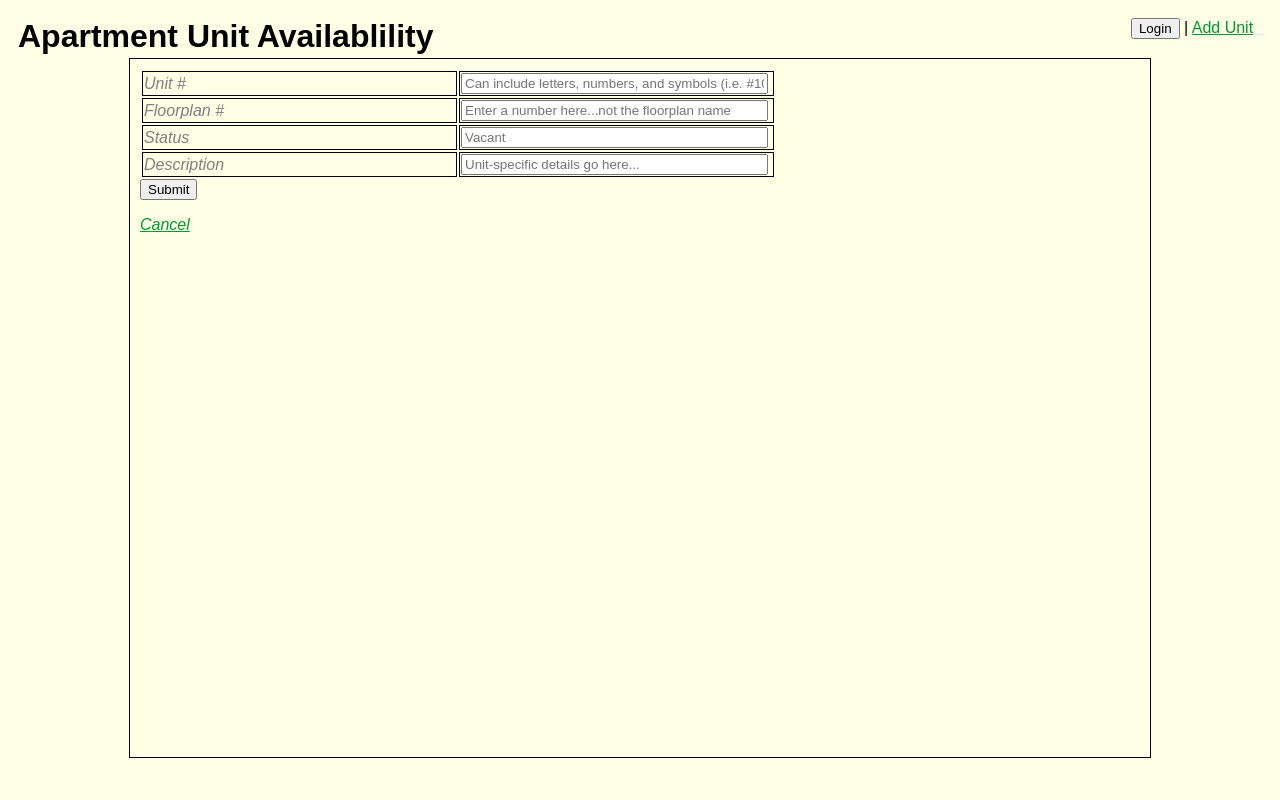
After one commit to robmonday/apartment-inventory, a Flask app: page /newunit/ in a window 1280 px wide. The commit adds this page. Run offline with Flask 2, Linux system fonts and the light colour scheme.

Commit message:
add ability to create new units and fix any related issues

```diff
--- a/database_setup.py
+++ b/database_setup.py
@@ -32,8 +32,8 @@ class Unit(Base):
     __tablename__ = 'unit'
 
     id = Column(Integer, primary_key=True)
-    name = Column(String(50))
-    status = Column(String(20), default='Vacant')
+    name = Column(String(50), nullable=False)
+    status = Column(String(20), default='Vacant', nullable=False)
     description = Column(String(300), default='No description provided...')
     floorplan_id = Column(Integer, ForeignKey('floorplan.id'))
     floorplan = relationship(Floorplan)
--- a/server.py
+++ b/server.py
@@ -59,6 +59,16 @@ def deleteUnit(floorplan_id, unit_id):
 		unit = session.query(Unit).filter_by(id=unit_id).one()
 		return render_template('deleteunit.html', unit = unit, floorplan_id=floorplan_id, unit_id=unit_id)
 
+@app.route('/newunit/', methods=['GET','POST'])
+def newUnit():
+	if request.method == 'POST':
+		newUnit = Unit(name=request.form['Name'], status=request.form['Status'], description=request.form['Description'], floorplan_id=request.form['Floorplan_ID'])
+		session.add(newUnit)
+		session.commit()
+		return redirect(url_for('showAllInv'))
+	else:
+		return render_template('newunit.html')
+
 if __name__ == '__main__':
 	app.debug = True
 	app.run(host = '0.0.0.0', port = 5000)
--- a/templates/index.html
+++ b/templates/index.html
@@ -4,9 +4,9 @@
 	<title>Apartment Unit Availability</title>
 </head>
 <body>
-	<table><tr><td>
+	<table><tr><td style="border:none;">
 		<h1 style="display: inline; text-align: left;">Apartment Unit Availablility</h1>
-		<span style="float: right"><input type="button" value="Login"> | <a href="#">Add Units</a></span>
+		<span style="float: right"><input type="button" value="Login"> | <a href="{{url_for('newUnit')}}">Add Unit</a> &nbsp;</span>
 	</td></tr></table>
 
 	<div class="container">
--- /dev/null
+++ b/templates/newunit.html
@@ -0,0 +1,33 @@
+{% extends "index.html" %}
+
+{% block entire_pane %}
+
+<div class="item-description">
+	<form action="{{url_for('newUnit')}}" method='POST'>
+	<table>
+		<tr>
+			<td>Unit #</td>
+			<td><input id="input_field" name="Name" type="text" placeholder="Can include letters, numbers, and symbols (i.e. #10-203)"></td>
+		</tr>
+		<tr>
+			<td>Floorplan #</td>
+			<td><input id="input_field" name="Floorplan_ID" type="text" placeholder="Enter a number here...not the floorplan name"></td>
+		</tr>
+		<tr>
+			<td>Status</td>
+			<td><input id="input_field" name="Status" type="text" placeholder="Vacant"></input></td>
+		</tr>
+		<tr>
+			<td>Description</td>
+			<td><input id="input_field" name="Description" type="text" placeholder="Unit-specific details go here..."></input></td>
+		</tr>
+
+
+	</table>
+
+	<input type="Submit" value="Submit">
+	<p><a href="{{url_for('showAllInv')}}">Cancel</a></p>
+
+</div>
+
+{% endblock %}
```
